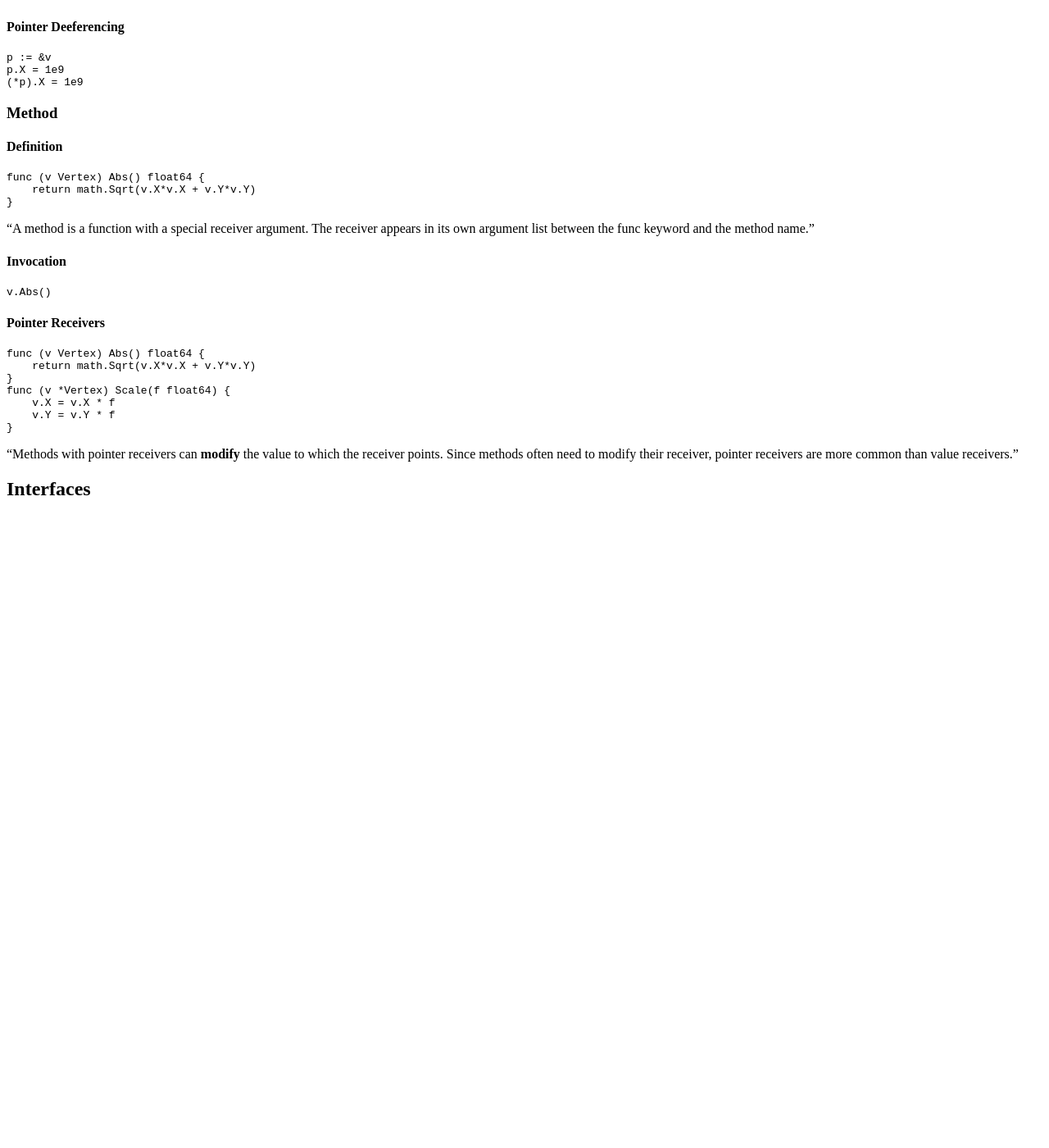
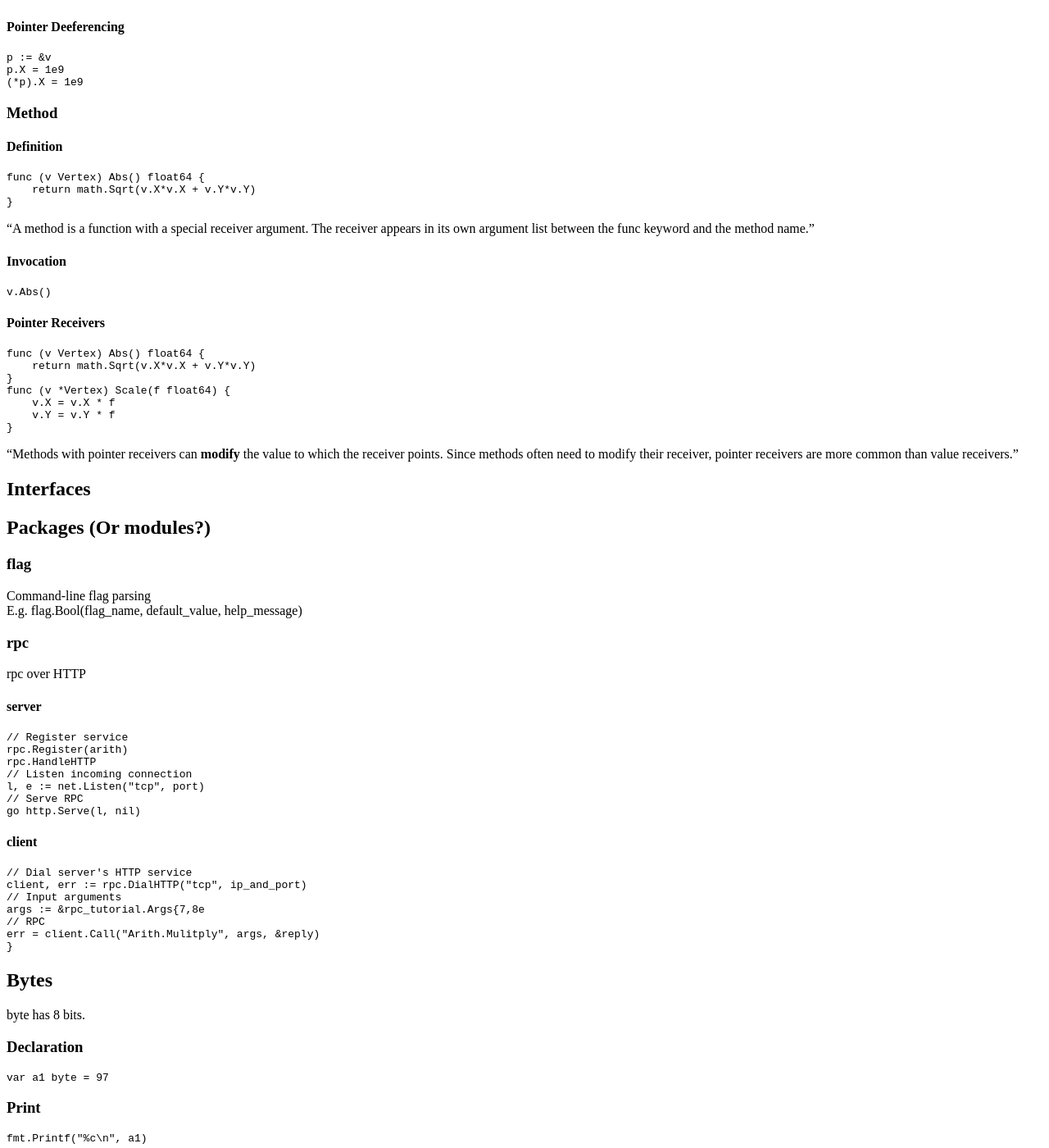
Before and after one commit to dotnet-7/XianmingLuo.github.io, a Jekyll site: the page built from _posts/2023-03-07-go-tutorial.md, in a window 1280 px wide and 1400 px high, scrolled down 4045 px. Shown: the whole window at 82% size. Built offline with Jekyll 4.4.1, drawn with Linux system fonts in a browser that asks for light colours; before the commit the page ends 4675 px from its top, so only the background shows below that; some of the changed text lies outside the part shown.

Commit message:
Add mulitple blogs

````diff
--- a/_posts/2023-03-07-go-tutorial.md
+++ b/_posts/2023-03-07-go-tutorial.md
@@ -237,3 +237,59 @@ func (v *Vertex) Scale(f float64) {
 "Methods with pointer receivers can **modify** the value to which the receiver points. Since methods often need to modify their receiver, pointer receivers are more common than value receivers."
 
 ## Interfaces
+
+## Packages (Or modules?)
+### flag
+Command-line flag parsing \\
+E.g. flag.Bool(flag_name, default_value, help_message)
+### rpc
+rpc over HTTP
+#### server
+```
+// Register service
+rpc.Register(arith)
+rpc.HandleHTTP
+// Listen incoming connection
+l, e := net.Listen("tcp", port)
+// Serve RPC
+go http.Serve(l, nil)
+```
+#### client
+```
+// Dial server's HTTP service
+client, err := rpc.DialHTTP("tcp", ip_and_port)
+// Input arguments
+args := &rpc_tutorial.Args{7,8e
+// RPC
+err = client.Call("Arith.Mulitply", args, &reply)
+}
+```
+## Bytes
+ byte has 8 bits.
+### Declaration
+```
+var a1 byte = 97
+```
+### Print
+```
+fmt.Printf("%c\n", a1)
+```
+### Conversion
+#### string to bytes
+Convert string to byte array
+```
+fmt.Println([]byte("falcon"))
+```
+
+### 1D byte array
+```
+data := []byte{102, 97, 108, 99, 111, 110}
+```
+#### Dynamically Allocate
+```
+buf := make([]byte, 256)
+```
+### 2D byte array
+```
+data := [][]byte{[]byte("an"), []byte("old"), []byte("wolf")}
+```
````
Also changed, not shown: _posts/2023-02-27-cps512-vuvuzela.md (+3 -0 lines), _posts/2023-03-19-cps590-miningpatterns.md (+1 -1 lines), _posts/2023-03-20-cps590-project.md (added, +16 -0 lines), _posts/2023-03-21-cps512-memcached.md (added, +5 -0 lines), _posts/2023-03-27-emacs-tutorial.md (added, +6 -0 lines), _posts/2023-03-28-cps590-classification.md (added, +37 -0 lines).
